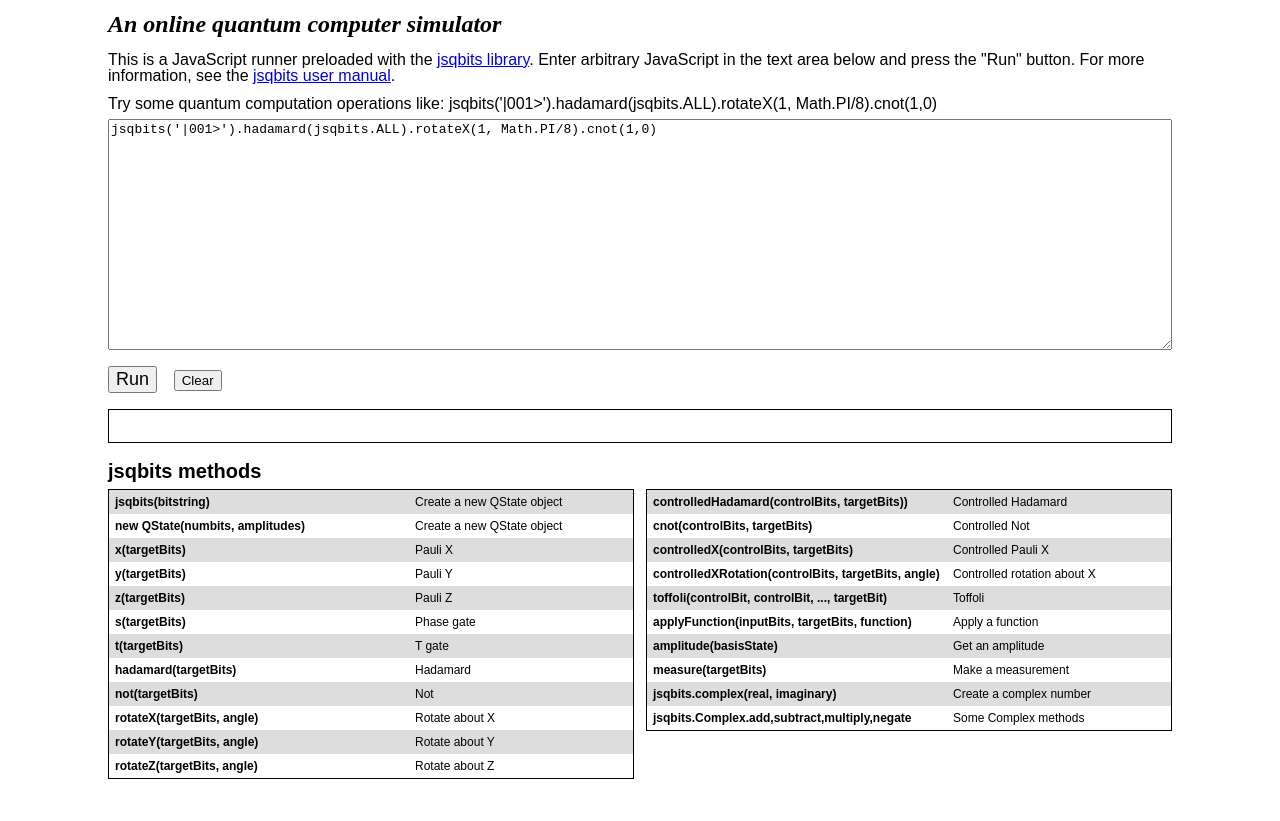
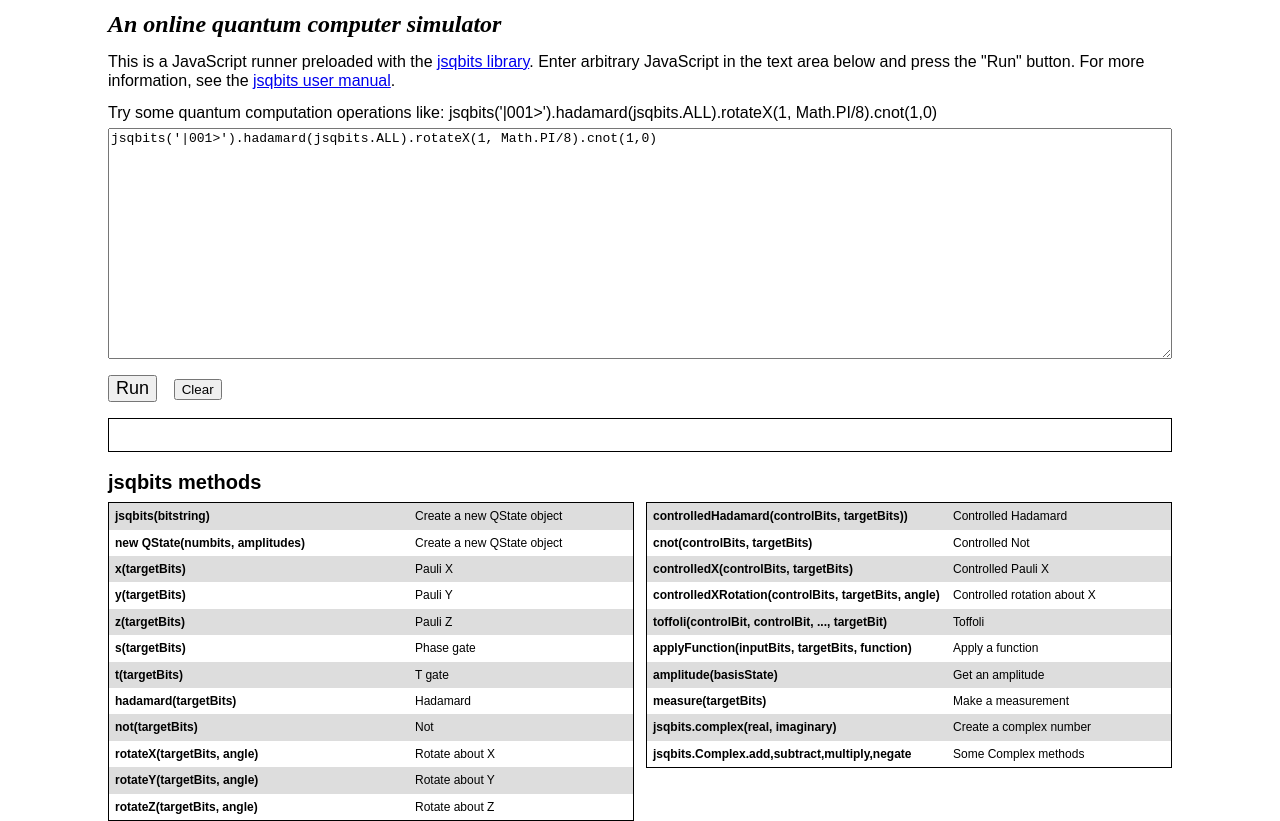
Before and after one commit to davidbkemp/jsqbits, a plain HTML site: page jsqbitsRunner.html in a window 1280 px wide. Shown: the part 58-879 px from the top of the page. Before the commit the page ends 837 px from the top, so only its background shows below. Drawn offline with Linux system fonts and the light colour scheme.

Commit message:
Minor css tweaks to the jsqbitsRunner

```diff
--- a/resources/css/runner.css
+++ b/resources/css/runner.css
@@ -2,10 +2,12 @@
 body {
     font-size: 100%;
     font-family: sans-serif;
-    margin: 1em 8.4375%;
+    margin: 1em 5%;
+    line-height: 1.2;
 }
 
 h1 {
+    line-height: 1;
     font-size: 2em;
     font-weight: bold;
     font-family: serif;
@@ -13,6 +15,7 @@ h1 {
 }
 
 h2 {
+    line-height: 1;
     font-size: 1.5em;
     font-weight: bold;
     font-style: italic;
@@ -84,6 +87,10 @@ p {
 }
 
 @media screen and (min-width: 600px) {
+    body {
+        margin: 1em 8.4375%;
+    }
+
     .method {
         width: 25em;
         float: left;
```
